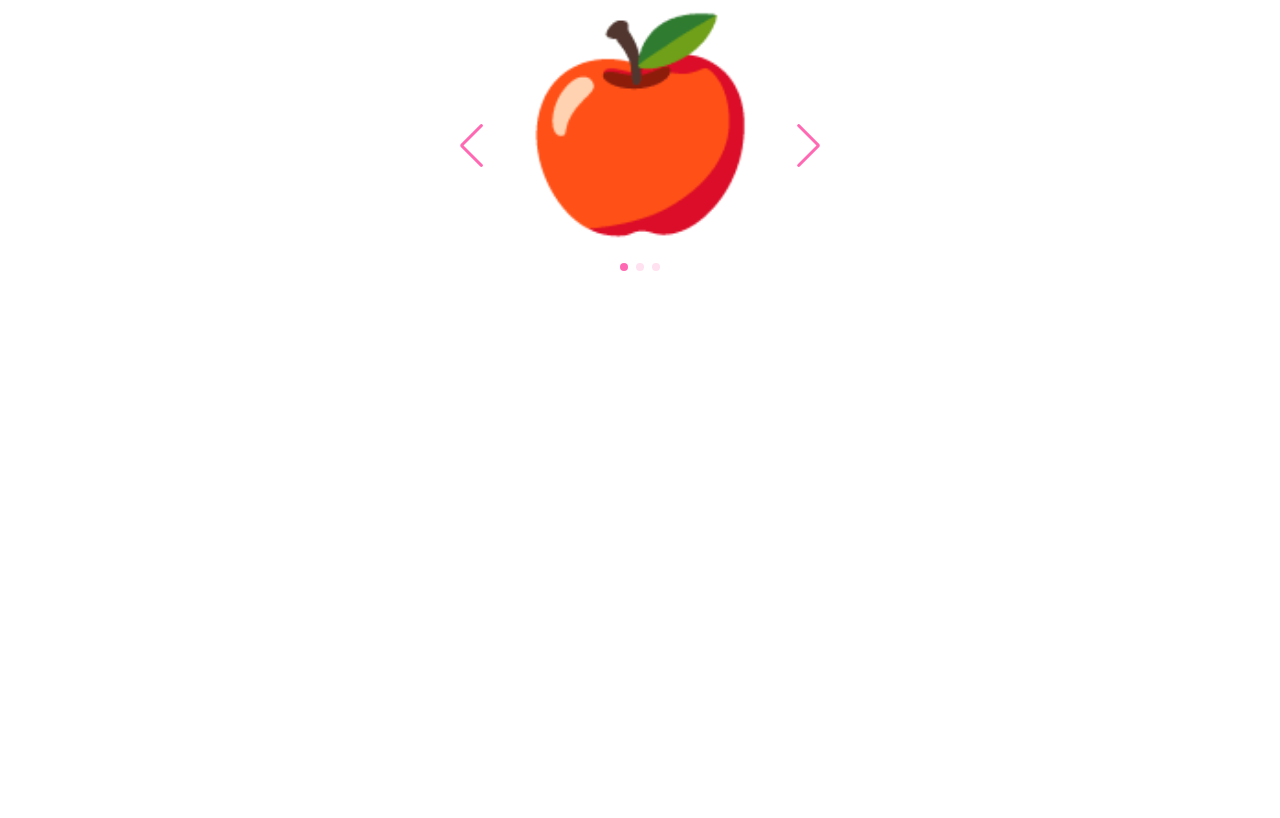
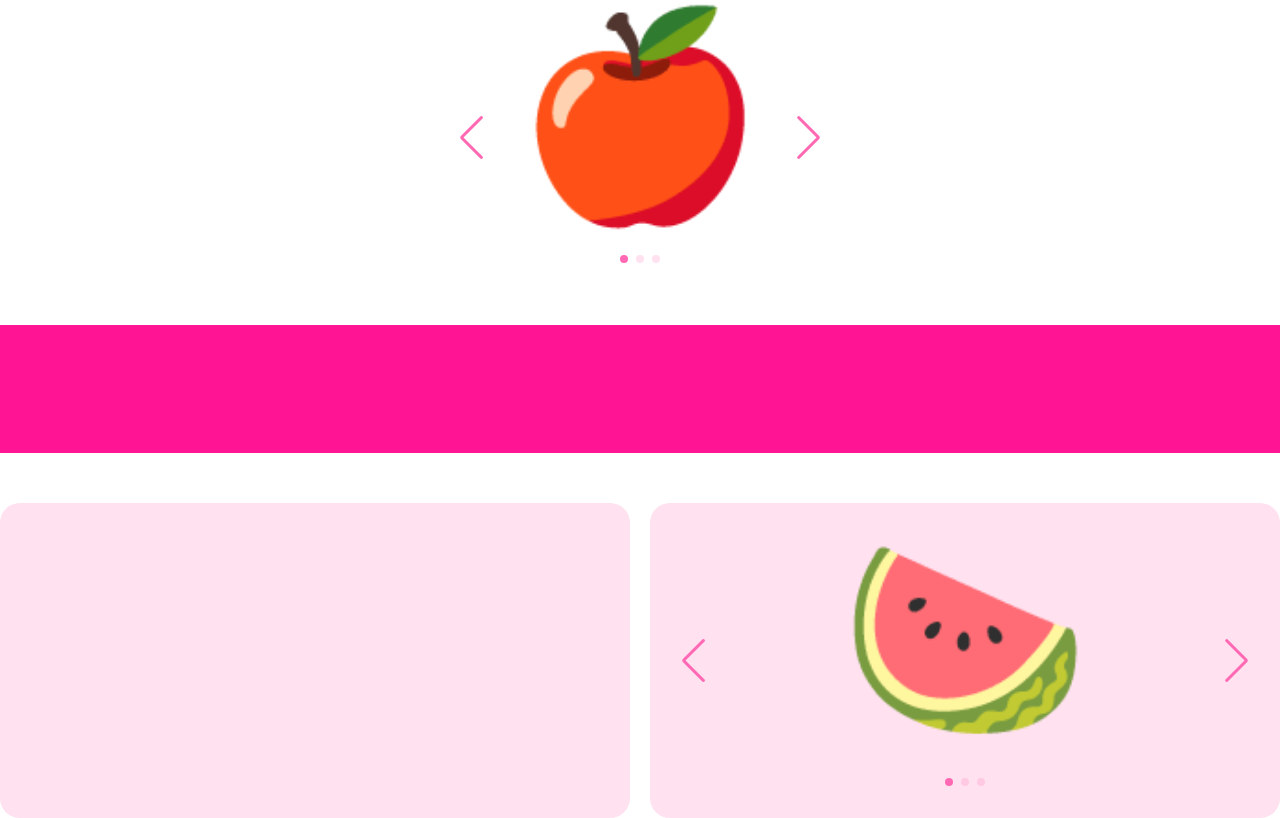
Before and after one commit to AnastasiiaIC/my-test-swiper, a plain HTML site: page index.html in a window 1280 px wide. Drawn offline with nearby package versions, Linux system fonts and the light colour scheme.

Commit message:
добавлены новые блоки
- полноэкранный блок
- слайдер внутри другого блока

```diff
--- a/index.html
+++ b/index.html
@@ -13,17 +13,43 @@
     <title>Swiper Slider</title>
 </head>
 <body>
+    <div class="container">
         <div class="swiper"> <!--главный кондейнер для слайдера-->
             <div class="swiper-wrapper"> <!--лента со слайдерами-->
                 <div class="swiper-slide">🍎</div>
                 <div class="swiper-slide">🍌</div>
                 <div class="swiper-slide">🍇</div>
             </div> <!-- .swiper-wrapper -->
-
             <div class="swiper-pagination"></div> <!--пагинация (точки)-->
             <div class="swiper-button-prev"></div> <!--стрелка влево-->
             <div class="swiper-button-next"></div> <!--стрелка вправо-->
         </div> <!-- .swiper -->
+
+        <!--полноэкранный блок-->
+        <div class="full-width"></div>
+
+        <!-- Слайдер внутри блока-->
+        <div class="content">
+            <!--левая часть-->
+            <div class="content__block content__text"></div>
+
+            <!--правая часть-->
+            <div class="content__block content_slider">
+                <div class="swiper"> <!--главный кондейнер для слайдера-->
+                    <div class="swiper-wrapper"> <!--лента со слайдерами-->
+                        <div class="swiper-slide">🍉</div>
+                        <div class="swiper-slide">🥝</div>
+                        <div class="swiper-slide">🍒</div>
+                    </div> <!-- .swiper-wrapper -->
+                    <div class="swiper-pagination"></div> <!--пагинация (точки)-->
+                    <div class="swiper-button-prev"></div> <!--стрелка влево-->
+                    <div class="swiper-button-next"></div> <!--стрелка вправо-->
+                </div> <!-- .swiper -->
+            </div>
+        </div>
+    </div> <!-- .container -->
+
+
 
     <!-- Swiper JS -->
     <script src="https://cdn.jsdelivr.net/npm/swiper@10/swiper-bundle.min.js"></script>
--- a/style.css
+++ b/style.css
@@ -1,5 +1,15 @@
+body {
+    margin: 0;
+    overflow-x: hidden; /*при любом раскладе убираем горизонтальный скролл*/
+}
+
+.container {
+    max-width: 1300px;
+    margin: 0 auto;
+}
+
 .swiper {
-    width: 30vw;
+    width: 30%;
     padding-bottom: 40px !important;
 }
 
@@ -24,8 +34,49 @@
     background:hotpink;
 }
 
+/*полноэкранный блок*/
+.full-width {
+    width: 100vw;
+    height: 10vw;
+    margin-top: 50px;
+    margin-left: calc(50% - 50vw); /*для того чтобы слева не было отступа по .container, перенести блок из центра контейнера в центр окна браузера*/
+    background-color: deeppink;
+}
+
+.content {
+    display: grid;
+    grid-template-columns: 1fr 1fr;
+    gap: 20px;
+    width: 100%;
+    margin-top: 50px;
+}
+
+.content__block {
+    min-width: 0; /*обе строчки нужны для того чтобы grid-контейнер мог сжиматься, по умолчанию он этого не может*/
+    overflow: hidden;
+
+    min-height: 100px; /*просто для теста*/
+    padding: 20px;
+    background-color: rgba(255, 105, 180, 0.2);
+    border-radius: 20px;
+}
+
+.content .swiper {
+    width: 100%;
+    max-width: 100%;
+}
+
 @media (max-width: 991px) {
+    .container {
+        padding: 0 20px;
+    }
     .swiper {
         width: 100%;
     }
 }
+
+@media (max-width: 767px) {
+    .content {
+        grid-template-columns: 1fr;
+    }
+}
```
Lines whose indentation alone changed are shown as unchanged.
